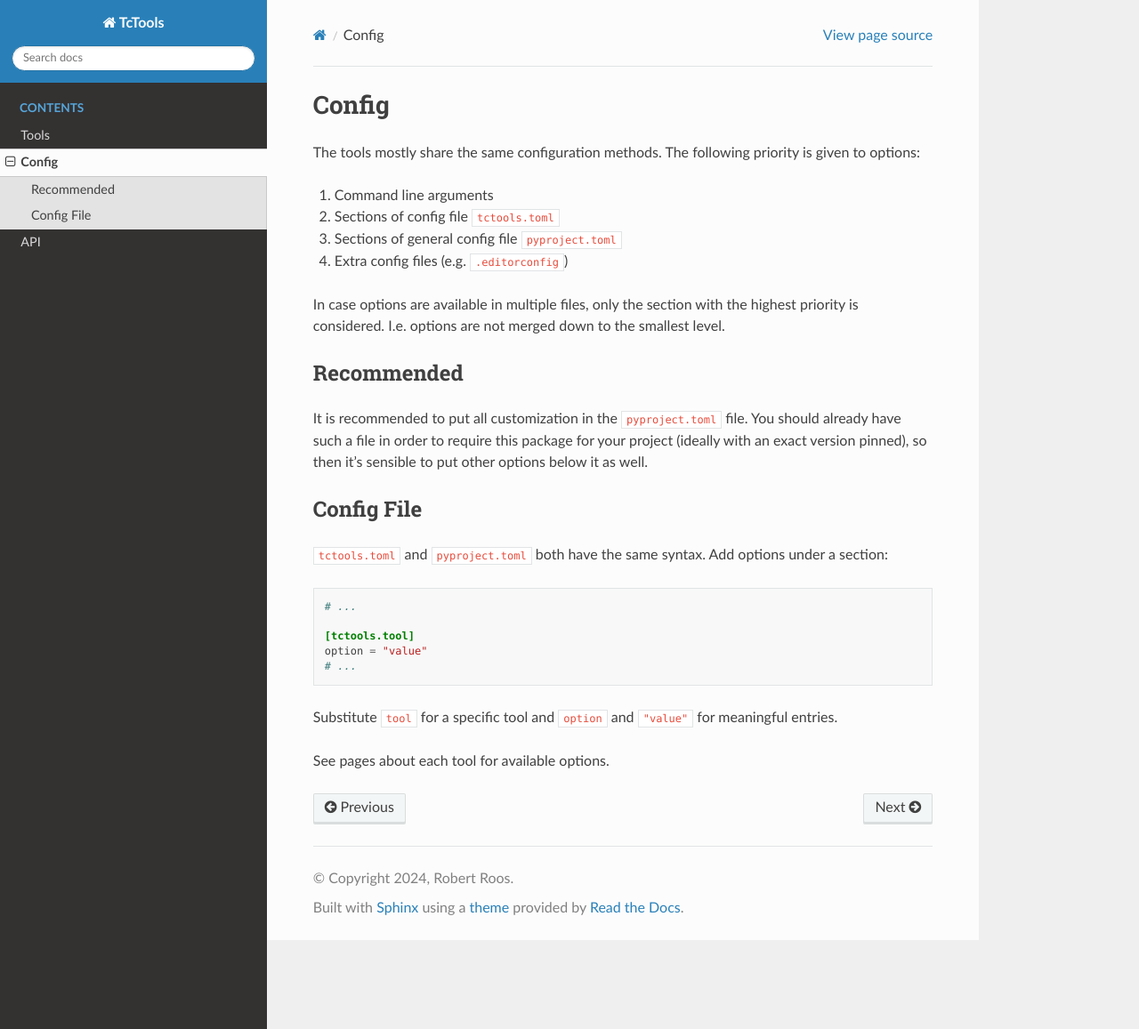
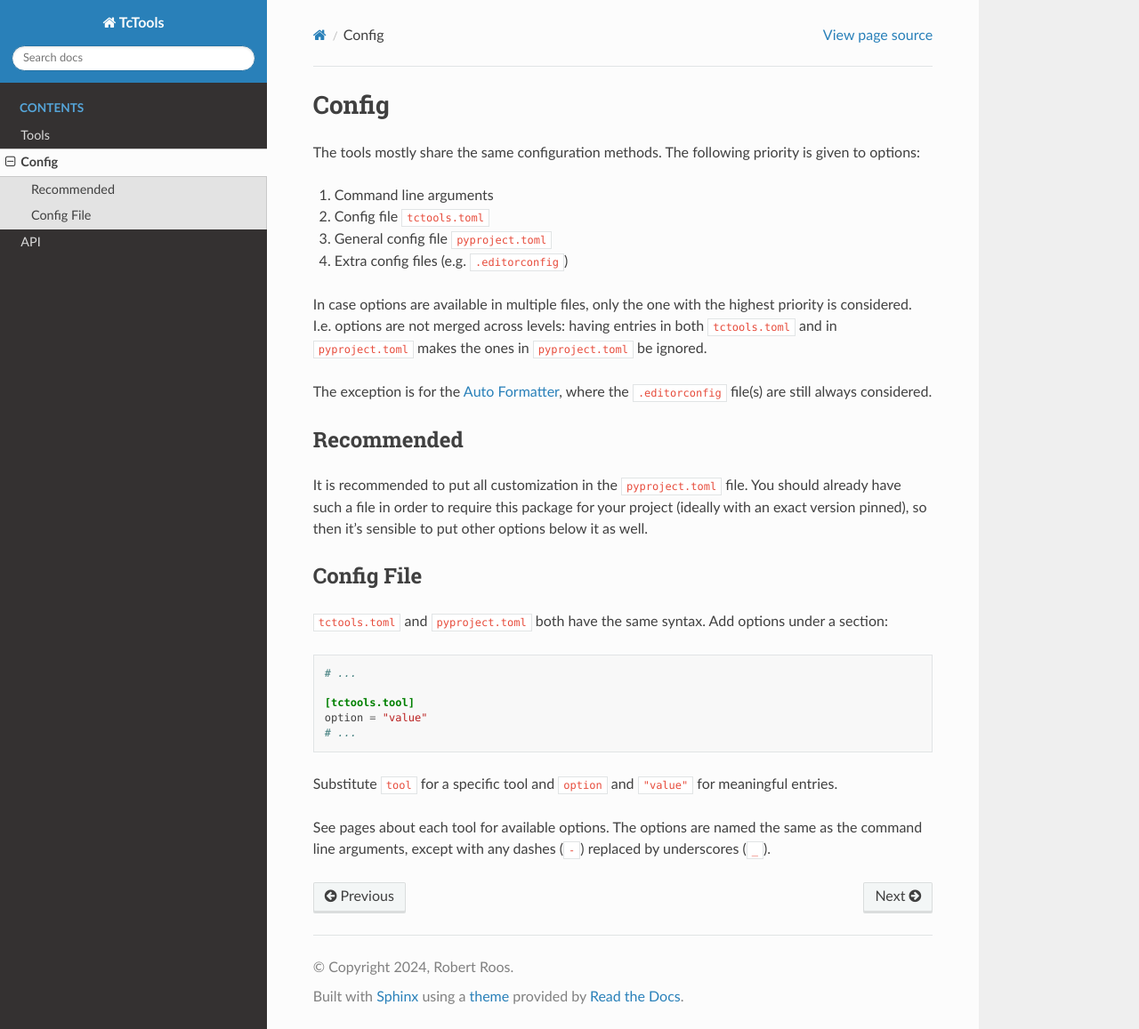
Before and after one commit to DEMCON/twincat-tools, a Sphinx documentation site: the page built from docs/pages/config.rst, in a window 1280 px wide and 1157 px high. Shown: the whole window at 89% size. Built offline with Sphinx 7.4.7 and the Read the Docs theme 3.1.0, drawn with Linux system fonts in a browser that asks for light colours.

```diff
--- a/docs/pages/config.rst
+++ b/docs/pages/config.rst
@@ -6,12 +6,14 @@ The tools mostly share the same configuration methods.
 The following priority is given to options:
 
 #. Command line arguments
-#. Sections of config file ``tctools.toml``
-#. Sections of general config file ``pyproject.toml``
+#. Config file ``tctools.toml``
+#. General config file ``pyproject.toml``
 #. Extra config files (e.g. ``.editorconfig``)
 
-In case options are available in multiple files, only the section with the highest priority is considered.
-I.e. options are not merged down to the smallest level.
+In case options are available in multiple files, only the one with the highest priority is considered.
+I.e. options are not merged across levels: having entries in both ``tctools.toml`` and in ``pyproject.toml`` makes the ones in ``pyproject.toml`` be ignored.
+
+The exception is for the :ref:`auto_formatter`, where the ``.editorconfig`` file(s) are still always considered.
 
 Recommended
 ===========
@@ -36,3 +38,4 @@ Add options under a section:
 Substitute ``tool`` for a specific tool and ``option`` and ``"value"`` for meaningful entries.
 
 See pages about each tool for available options.
+The options are named the same as the command line arguments, except with any dashes (``-``) replaced by underscores (``_``).
```
Also changed, not shown: 2 other files.
